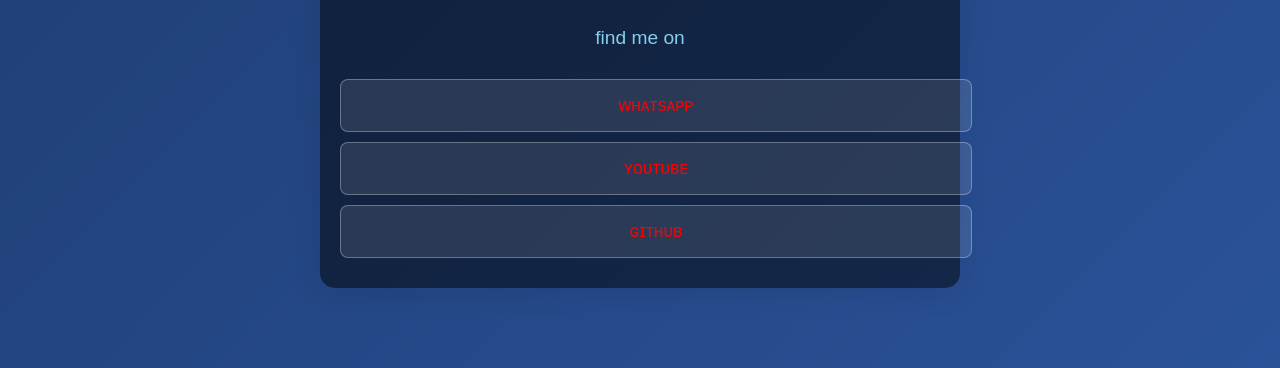
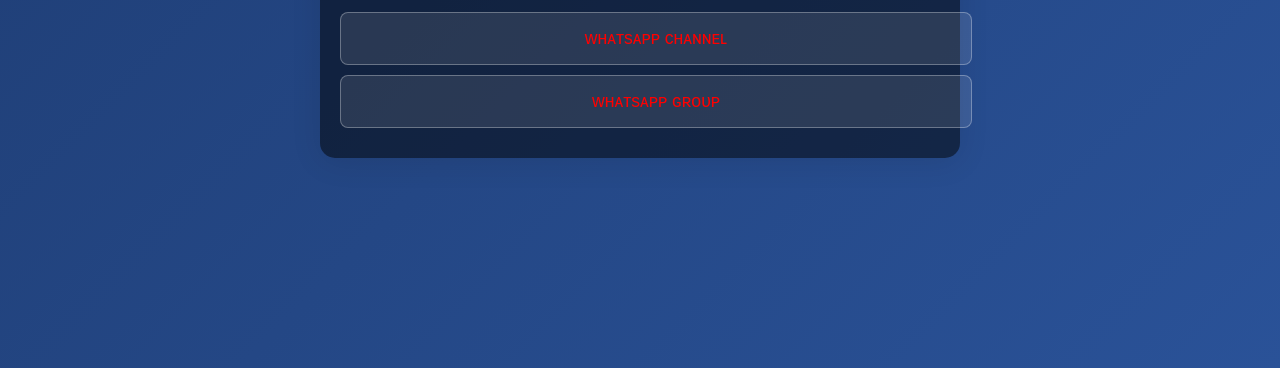
Before and after one commit to Obedweb2/Hunter-XMD-2-SESSIONS-WEB, a plain HTML site: page index.html in a window 1280 px wide. Shown: the part 432-800 px from the top of the page. Drawn offline with Linux system fonts and the light colour scheme.

Commit message:
Update index.html

```diff
--- a/index.html
+++ b/index.html
@@ -72,12 +72,6 @@
 
         <a href="https://whatsapp.com/channel/0029VbAKbSjBA1ep4NkKGd1Y" class="button">ᴡʜᴀᴛsᴀᴘᴘ ᴄʜᴀɴɴᴇʟ</a>
         <a href="https://chat.whatsapp.com/DfJTRlOtIc5HTEFptXYvsV" class="button">ᴡʜᴀᴛsᴀᴘᴘ ɢʀᴏᴜᴘ</a>
-
-        <p style="margin-top: 30px;">find me on</p>
-
-        <a href="https://wa.me/+254701082940" class="button">ᴡʜᴀᴛsᴀᴘᴘ</a>
-        <a href="https://youtube.com/@obetech12?si=wc4vLpdNcMrDJq81" class="button">ʏᴏᴜᴛᴜʙᴇ</a>
-        <a href="https://github.com/Obedweb" class="button">ɢɪᴛʜᴜʙ</a>
     </div>
 </body>
 </html>
```
